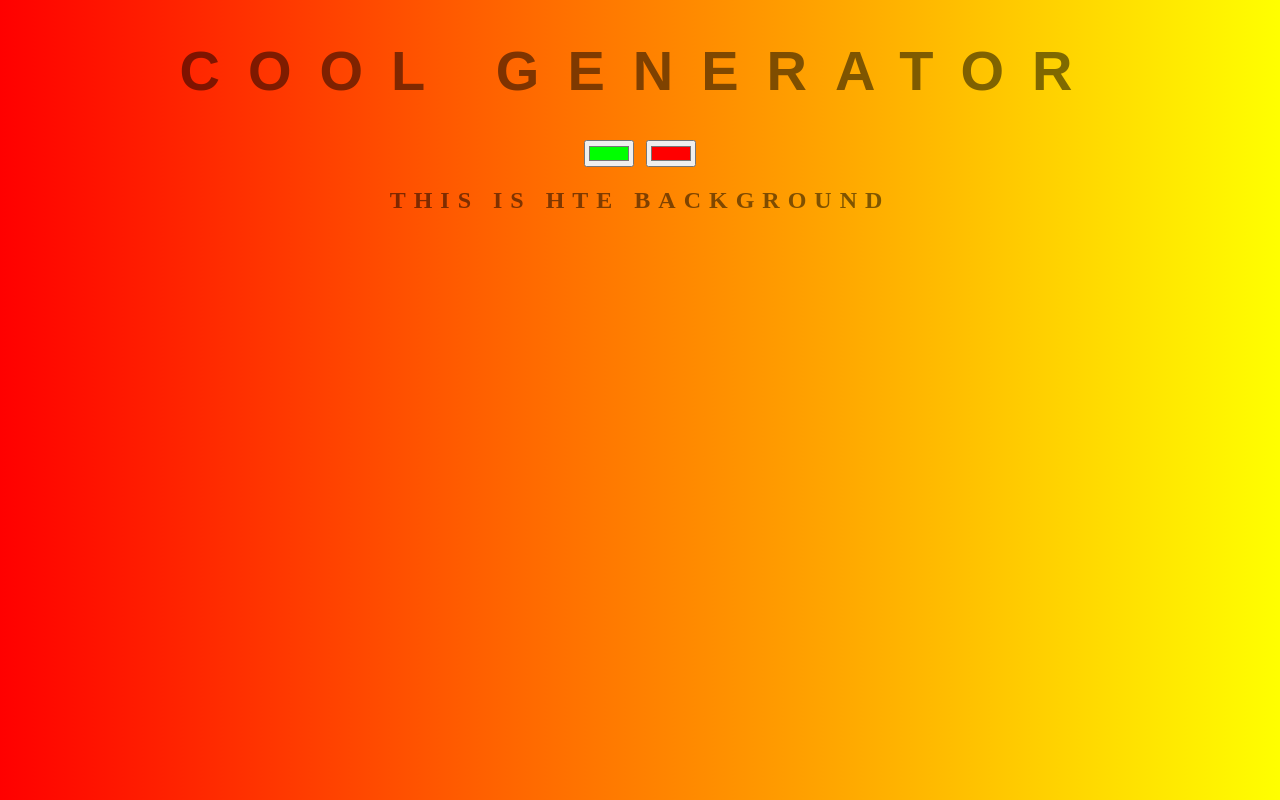
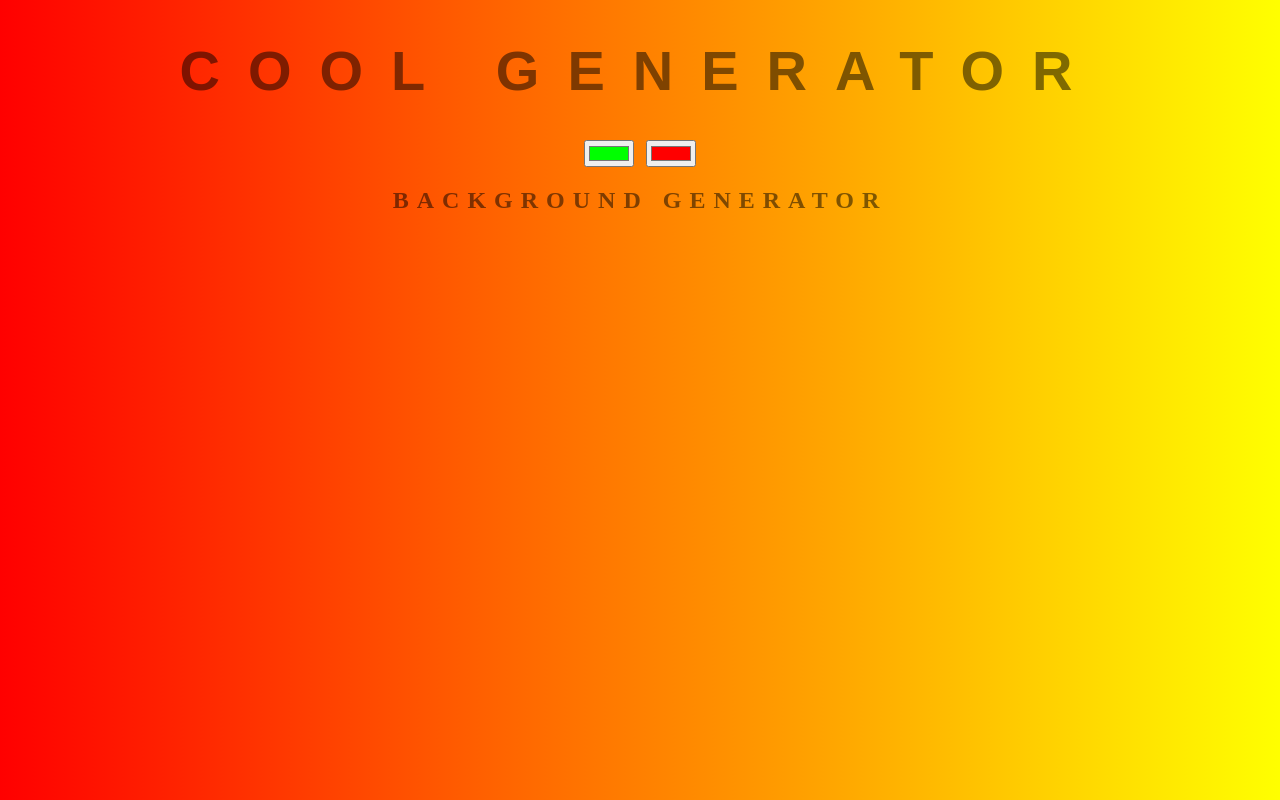
Before and after one commit to Veene/background-generator, a plain HTML site: page index.html in a window 1280 px wide. Drawn offline with Linux system fonts and the light colour scheme.

Commit message:
Title change request

```diff
--- a/index.html
+++ b/index.html
@@ -11,7 +11,7 @@
     <h1>Cool Generator</h1>
     <input class="color1" type="color" name="color1" value="#00ff00">
     <input class="color2" type="color" name="color2" value="#ff0000">
-    <h2>This is hte background</h2>
+    <h2>Background Generator</h2>
     <h3></h3>
 
 
```
